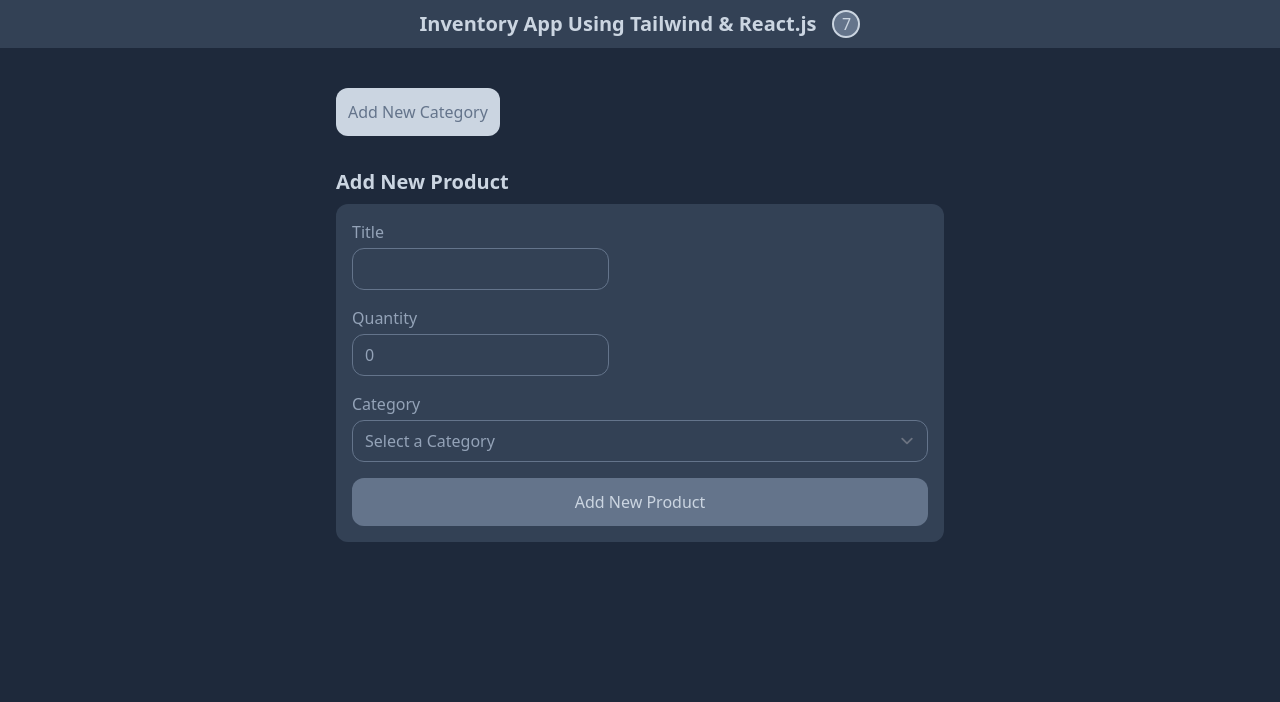
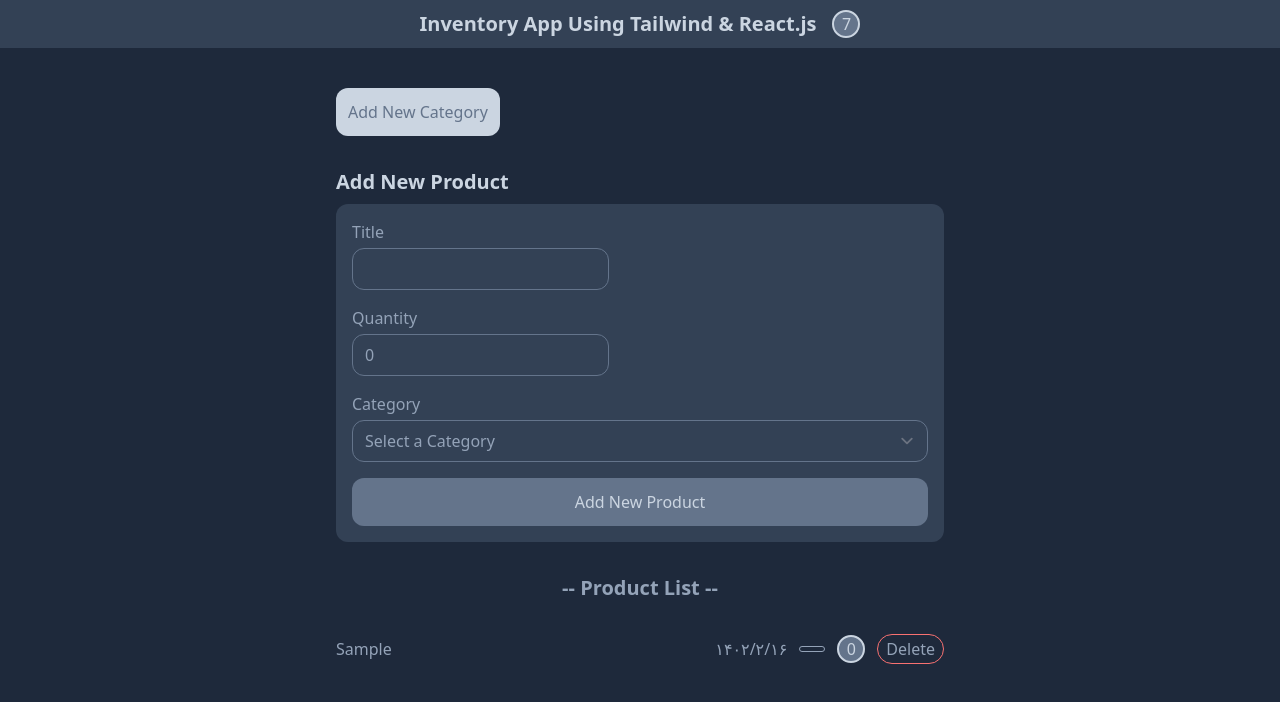
Before and after one commit to AliMoradpour/inventorySite, a React (Vite) app: page / in a window 1280 px wide. Both pictures are taken after typing "Sample" into the empty fields and a click on the button "Add New Product". Shown: the top 702 px of the page. Built offline with nearby package versions, Linux system fonts and the light colour scheme.

Commit message:
add product list component to show products

```diff
--- a/src/App.jsx
+++ b/src/App.jsx
@@ -2,52 +2,20 @@
 import Category from "./components/Category";
 import Navbar from "./components/Navbar";
 import Products from "./components/Products";
+import ProductList from "./components/ProductList";
 
-const products = [
-  {
-    id: 1,
-    title: "React.js",
-    category: "frontend",
-    createdAt: "2023-5-31T15:02:00.411Z",
-  },
-  {
-    id: 2,
-    title: "Node.js",
-    category: "backend",
-    createdAt: "2023-5-31T15:02:00.556Z",
-  },
-  {
-    id: 3,
-    title: "Vue.js",
-    category: "frontend",
-    createdAt: "2023-5-01T10:02:00.889Z",
-  },
-];
-
-const categories = [
-  {
-    id: 1,
-    title: "frontend",
-    description: "frontend of applications",
-    createdAt: "2023-5-31T15:02:00.411Z",
-  },
-  {
-    id: 2,
-    title: "backend",
-    description: "backend of applications",
-    createdAt: "2023-5-31T15:02:00.556Z",
-  },
-];
 
 function App() {
   const [categoryList, setCategoryList] = useState([]);
+  const [productsList, setProductsList] = useState([]);
 
   return (
     <div className="bg-slate-800 min-h-screen">
       <Navbar />
       <div className="container max-w-screen-sm mx-auto p-4">
-        <Category setCategoryList={setCategoryList}/>
-        <Products categoryList={categoryList} />
+        <Category setCategoryList={setCategoryList} />
+        <Products categoryList={categoryList} setProductsList={setProductsList}/>
+        <ProductList productsList={productsList}/>
       </div>
     </div>
   );
--- a/src/components/Category.jsx
+++ b/src/components/Category.jsx
@@ -18,7 +18,7 @@
       ...prevState,
       {
         ...categoryForm,
-        CreatedAt: new Date().toISOString(),
+        createdAt: new Date().toISOString(),
         id: new Date().getTime(),
       },
     ]);
--- /dev/null
+++ b/src/components/ProductList.jsx
@@ -0,0 +1,28 @@
+const ProductList = ({ productsList }) => {
+  return (
+    <div>
+      <h2 className="text-center text-slate-400 font-bold text-xl my-8 ">-- Product List --</h2>
+      {productsList.map((product) => (
+        <div key={product.id} className="flex items-center justify-between mb-2 w-full min-w-[400px]">
+          <span className="text-slate-400">{product.title}</span>
+          <div className="flex items-center gap-x-3">
+            <span className="text-slate-400">
+              {new Date().toLocaleDateString("fa-IR")}
+            </span>
+            <span className="block px-3 py-0.5 text-slate-400 border border-slate-400 text-sm rounded-2xl">
+              {product.categoryId}
+            </span>
+            <span className="flex items-center justify-center w-7 h-7 rounded-full bg-slate-500 border-2 border-slate-300 text-slate-300">
+              {product.quantity}
+            </span>
+            <button className="border border-red-400 px-2 py-0.5 rounded-2xl text-slate-400">
+              Delete
+            </button>
+          </div>
+        </div>
+      ))}
+    </div>
+  );
+};
+
+export default ProductList;
--- a/src/components/Products.jsx
+++ b/src/components/Products.jsx
@@ -1,13 +1,12 @@
 import { useState } from "react";
 
-const Products = ({ categoryList }) => {
+const Products = ({ categoryList , setProductsList }) => {
   const [productsForm, setProductsForm] = useState({
     title: "",
     quantity: 0,
     categoryId: "",
   });
 
-  const [productsList, setProductsList] = useState([]);
 
   const changeHandler = ({ target }) => {
     const { name, value } = target;
```
